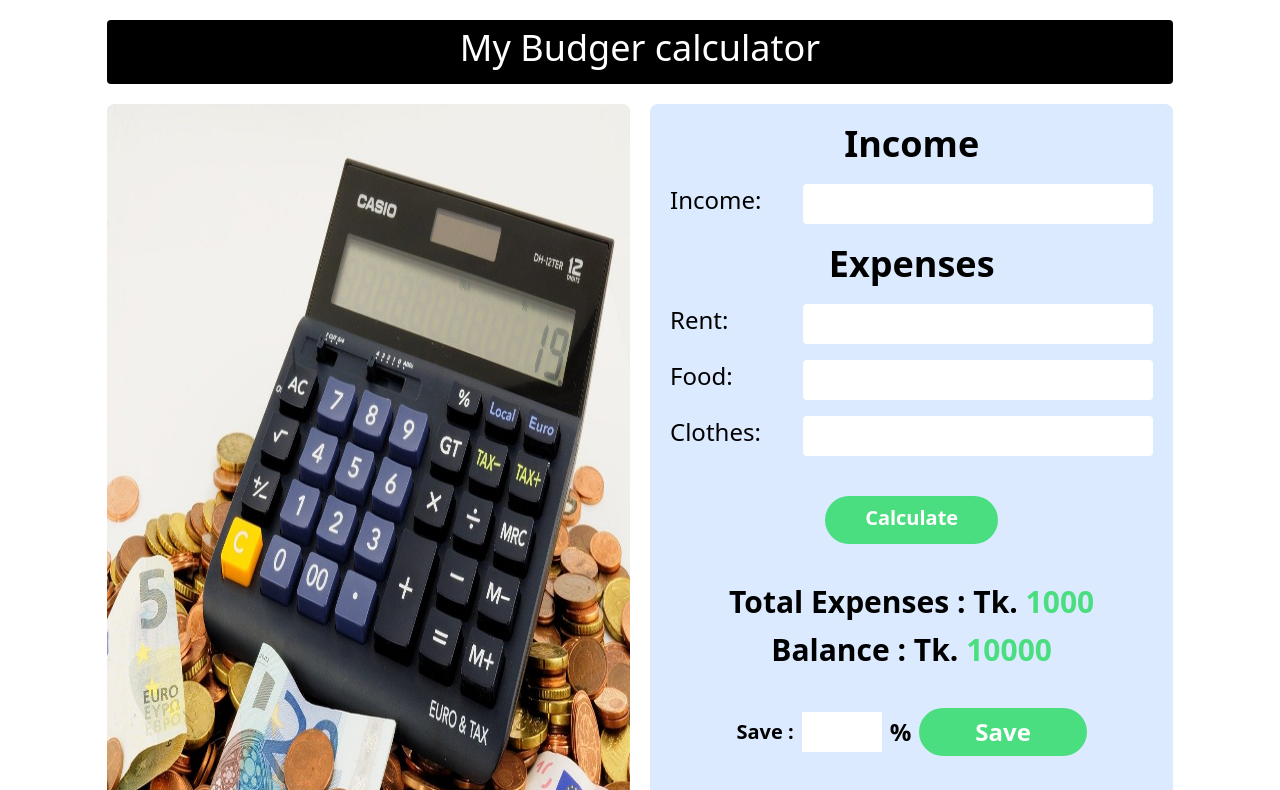
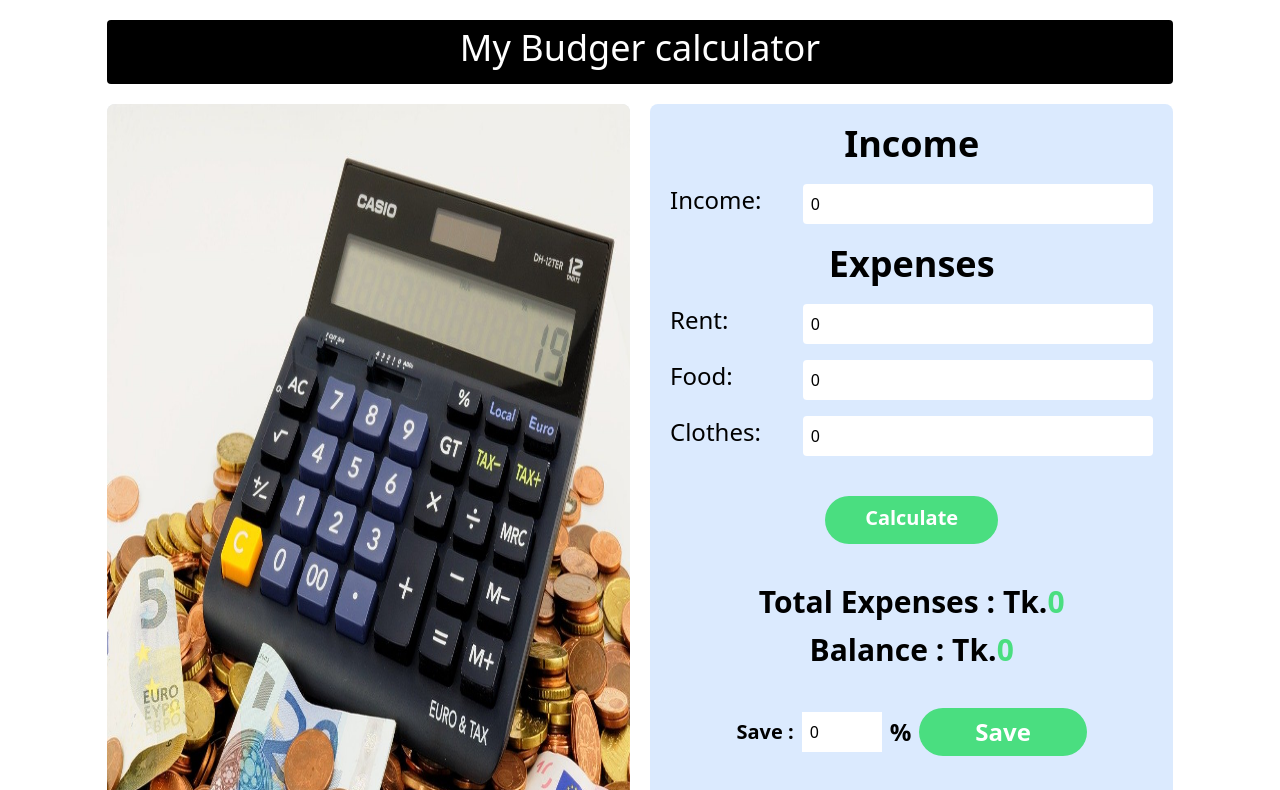
Before and after one commit to prokashpul/my-bagde-calculate, a website: page index.html in a window 1280 px wide. Both pictures are taken after a click on the button "Calculate". Shown: the top 790 px of the page. Drawn offline with Linux system fonts and the light colour scheme.

Commit message:
javascript file setup

```diff
--- a/index.html
+++ b/index.html
@@ -30,8 +30,8 @@
                     <div class="text-2xl lg:w-3/12 text-left">
                         Income:
                     </div>
-                    <div class="lg:w-9/12"><input min="0" type="number" name=""
-                            class="w-full p-2 focus:outline-cyan-200 rounded" id="">
+                    <div class="lg:w-9/12"><input min="0" value="0" type="number" name=""
+                            class="w-full p-2 focus:outline-cyan-200 rounded" id="income-input">
                     </div>
                 </div>
                 <h2 class="text-4xl font-semibold text-black my-5 text-center">Expenses</h2>
@@ -39,8 +39,8 @@
                     <div class="text-2xl lg:w-3/12 text-left">
                         Rent:
                     </div>
-                    <div class="lg:w-9/12"><input min="0" type="number" name=""
-                            class="w-full p-2 focus:outline-cyan-200 rounded" id="">
+                    <div class="lg:w-9/12"><input min="0" value="0" type="number" name=""
+                            class="w-full p-2 focus:outline-cyan-200 rounded" id="rent-input">
                     </div>
 
                 </div>
@@ -48,8 +48,8 @@
                     <div class="text-2xl lg:w-3/12 text-left">
                         Food:
                     </div>
-                    <div class="lg:w-9/12"><input min="0" type="number" name=""
-                            class="w-full p-2 focus:outline-cyan-200 rounded" id="">
+                    <div class="lg:w-9/12"><input min="0" value="0" type="number" name=""
+                            class="w-full p-2 focus:outline-cyan-200 rounded" id="food-input">
                     </div>
 
                 </div>
@@ -57,19 +57,20 @@
                     <div class="text-2xl lg:w-3/12 text-left">
                         Clothes:
                     </div>
-                    <div class="lg:w-9/12"><input min="0" type="number" name=""
-                            class="w-full p-2 focus:outline-cyan-200 rounded" id="">
+                    <div class="lg:w-9/12"><input min="0" value="0" type="number" name=""
+                            class="w-full p-2 focus:outline-cyan-200 rounded" id="clothes-input">
                     </div>
 
                 </div>
                 <div class="flex justify-center my-10">
                     <button class="bg-green-400 hover:bg-black pt-2 pb-3 px-10 text-white font-semibold text-xl
-                        rounded-full">Calculate</button>
+                        rounded-full" id="calculate-button">Calculate</button>
                 </div>
                 <div class="my-5">
-                    <h3 class="text-3xl font-semibold">Total Expenses : Tk.<span class="text-green-400"> 1000</span>
+                    <h3 class="text-3xl font-semibold">Total Expenses : Tk.<span class="text-green-400"
+                            id="expenses-balance"> 1000</span>
                     </h3>
-                    <h3 class="text-3xl font-semibold my-3">Balance : Tk.<span class="text-green-400">
+                    <h3 class="text-3xl font-semibold my-3">Balance : Tk.<span class="text-green-400" id="balance">
                             10000</span>
                     </h3>
 
@@ -77,7 +78,7 @@
                 <!-- saving -->
                 <div class="flex space-x-2 justify-center items-center my-10">
                     <div class="text-xl font-semibold">Save : </div>
-                    <div class=""><input min="0" type="number" name="" class="p-2 w-20" id=""></div>
+                    <div class=""><input min="0" value="0" type="number" name="" class="p-2 w-20" id=""></div>
                     <div class="text-2xl font-semibold">%</div>
                     <button
                         class=" bg-green-400 hover:bg-black text-white  py-2 px-14 rounded-full text-2xl font-semibold">Save</button>
--- a/js/custom.js
+++ b/js/custom.js
@@ -0,0 +1,18 @@
+// input field function
+const inputData = (inputFieldName) => {
+    const inputField = document.getElementById(inputFieldName + "-input");
+    let inputValue = parseInt(inputField.value);
+    inputField.value = 0;
+    return inputValue;
+
+}
+
+// javascript events
+document.getElementById('calculate-button').addEventListener('click', () => {
+    const expensesBalance = document.getElementById('expenses-balance');
+    expensesBalance.innerText = inputData('rent') + inputData('food') + inputData('clothes');
+    const totalExpenses = parseInt(expensesBalance.innerText);
+    // return balance
+    const balance = document.getElementById('balance');
+    balance.innerText = inputData('income') - totalExpenses;
+});
```
